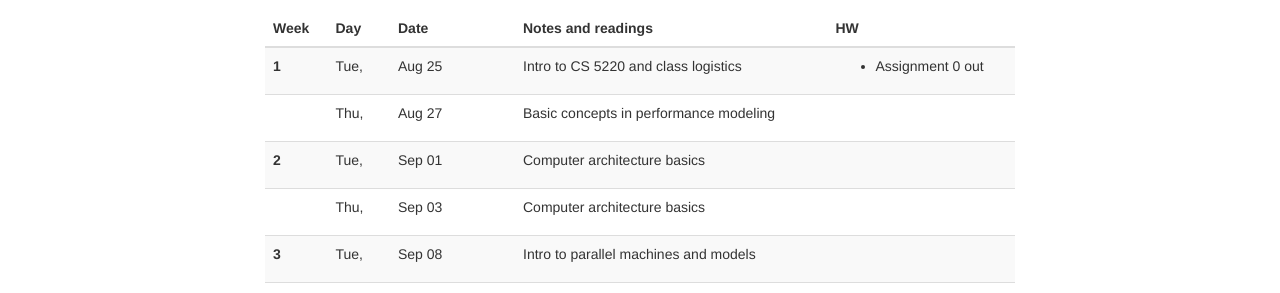
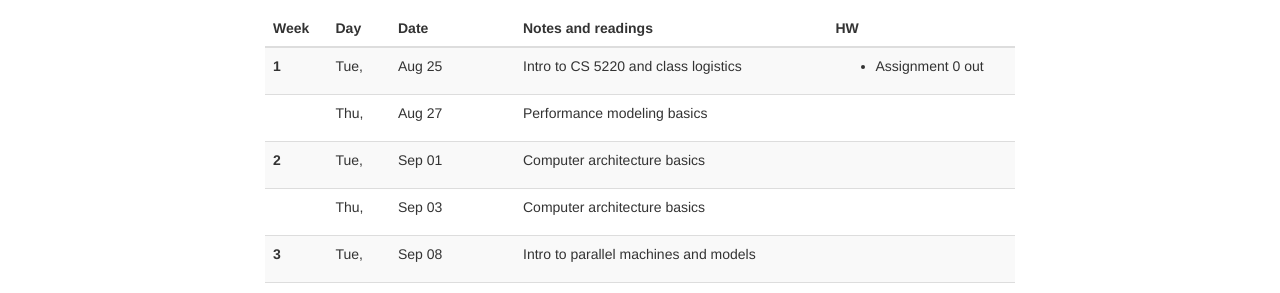
Before and after one commit to cornell-cs5220-f15/cornell-cs5220-f15.github.io, a Jekyll site: the page built from schedule.html, in a window 1280 px wide and 900 px high. Shown: the part 210-503 px from the top of the window. Built offline with Jekyll 4.4.1, drawn with Linux system fonts in a browser that asks for light colours; nearby versions of some CDN libraries.

Commit message:
Word tweaking.

```diff
--- a/_data/lectures.yml
+++ b/_data/lectures.yml
@@ -8,7 +8,7 @@
     - Assignment 0 out
 -
   date: 2015-08-27
-  info: Basic concepts in performance modeling
+  info: Performance modeling basics
 #
 # ==================
 # Week 2
```
